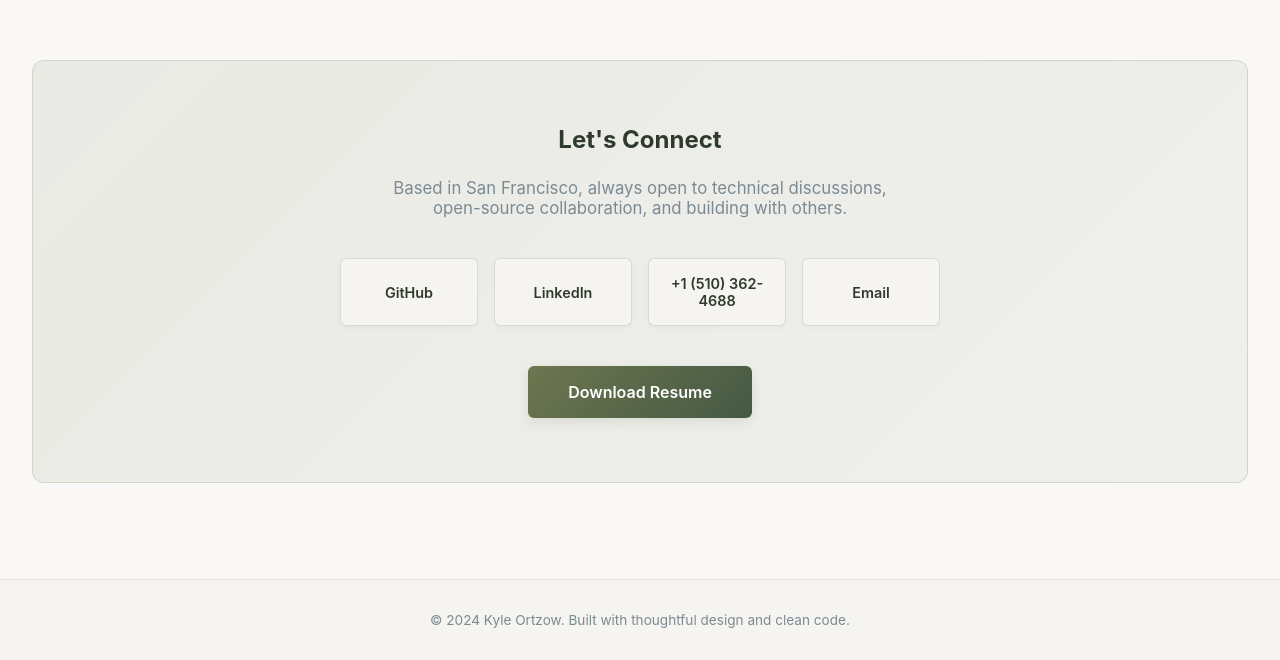
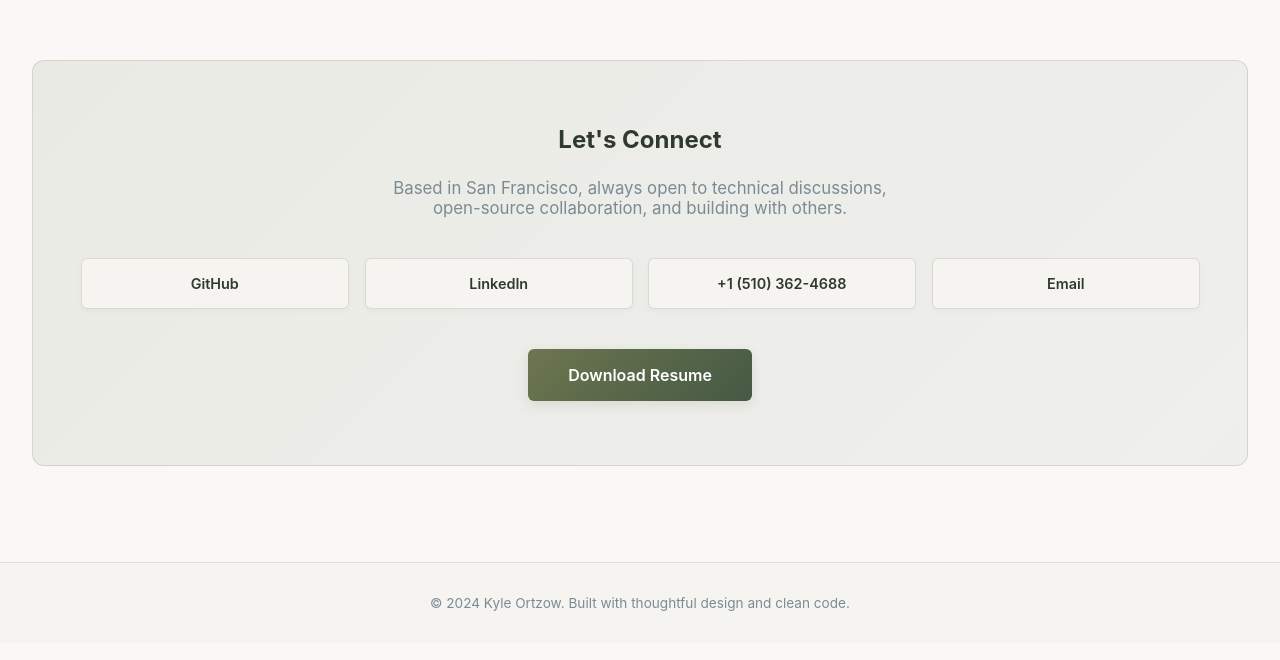
Before and after one commit to KyleOrtzow1/kyleortzow-portfolio, a website: page index.html in a window 1280 px wide. Shown: the part 2948-3608 px from the top of the page. Drawn offline with Linux system fonts and the light colour scheme.

Commit message:
Fix desktop button sizing in contact section
Remove max-width constraint that was causing social link buttons to be
too narrow on desktop. The previous commit added Safari fixes but
inadvertently constrained the desktop layout.

Changes:
- Remove max-width: 600px and centering from .social-grid
- Remove min-width: 100px from .social-link (not needed)
- Keep Safari-specific fixes (flex-shrink, webkit prefixes, mobile optimizations)

Buttons now display correctly on all viewport sizes.

Co-Authored-By: Claude Sonnet 4.5 <noreply@anthropic.com>

```diff
--- a/src/css/components.css
+++ b/src/css/components.css
@@ -521,9 +521,6 @@ nav a:hover {
     gap: 1rem;
     margin-bottom: 2.5rem;
     width: 100%;
-    max-width: 600px;
-    margin-left: auto;
-    margin-right: auto;
 }
 
 .social-link {
@@ -541,7 +538,6 @@ nav a:hover {
     transition: all 0.3s ease;
     box-shadow: 0 2px 6px rgba(0, 0, 0, 0.03);
     min-height: 50px;
-    min-width: 100px;
     width: 100%;
     flex-shrink: 0;
     -webkit-flex-shrink: 0;
```
